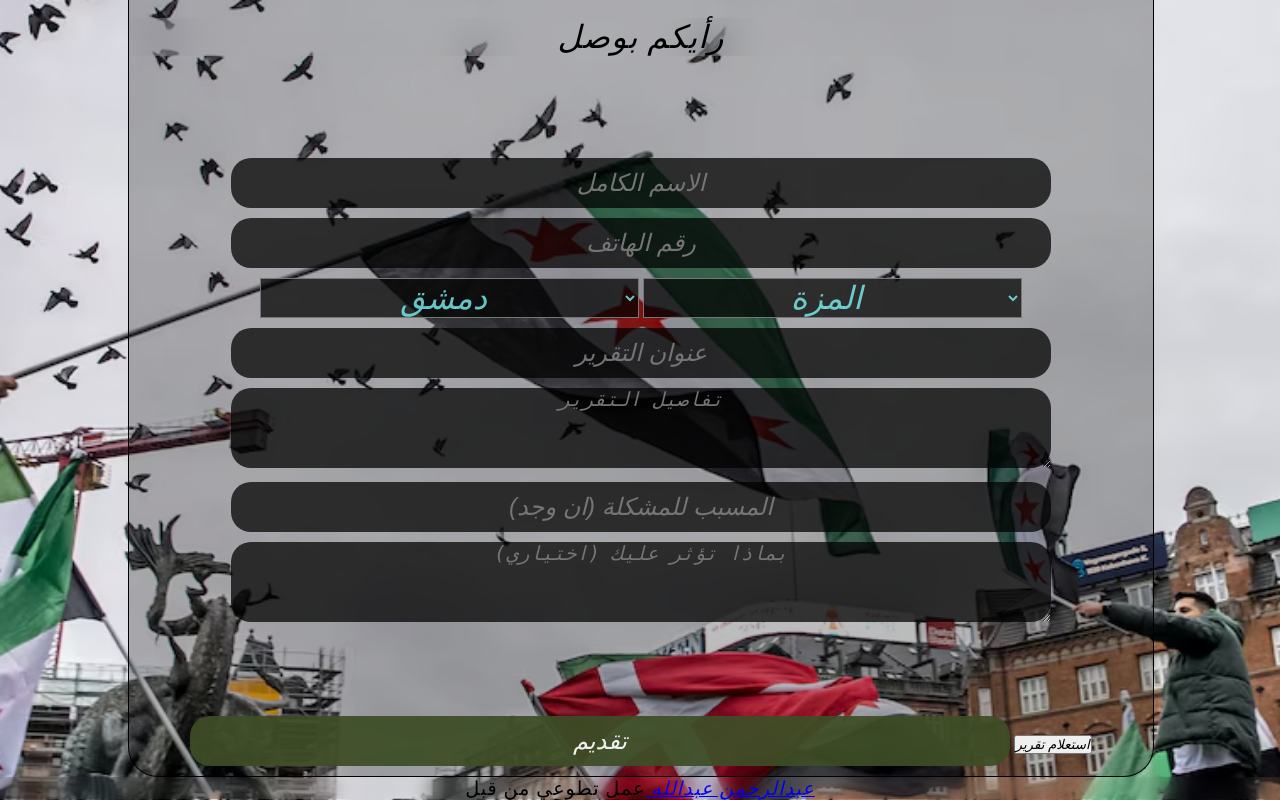
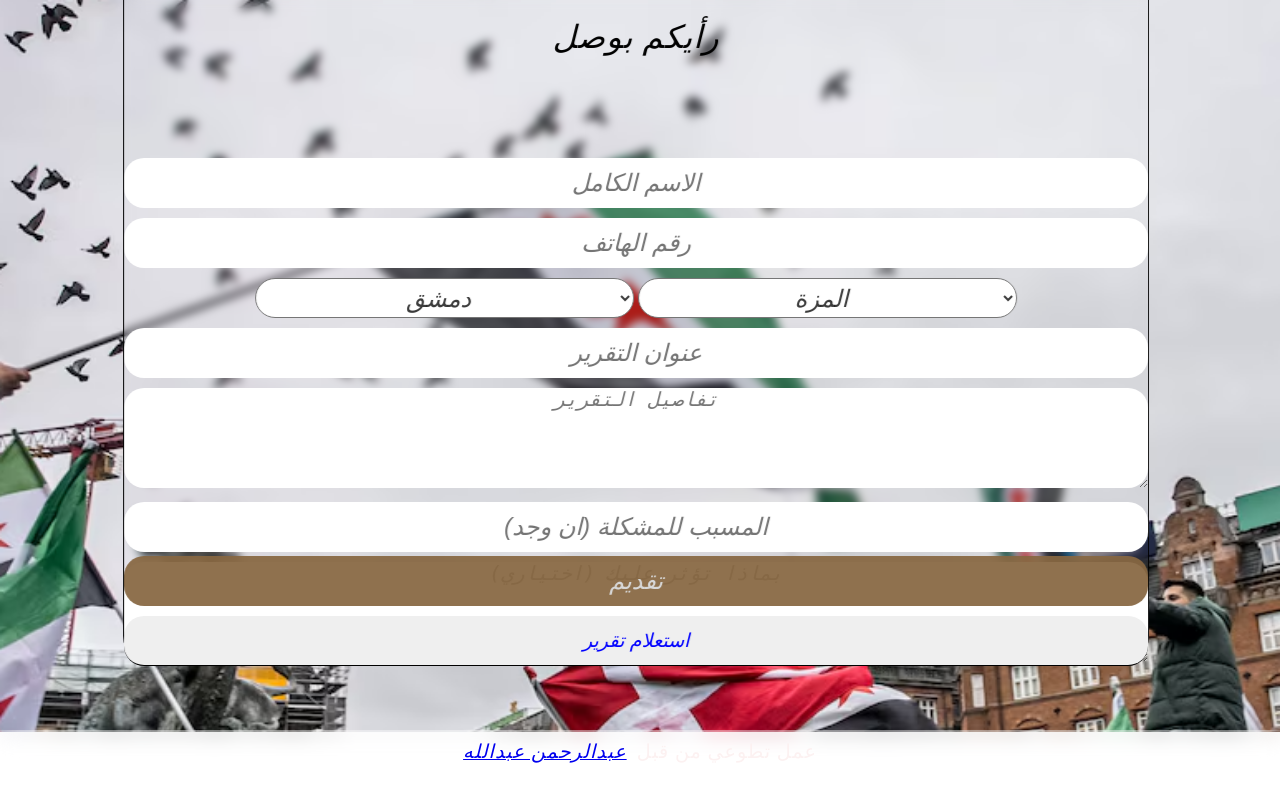
Before and after one commit to Abood-SyR/Report, a PHP site: page / in a window 1280 px wide. Run offline with PHP 8.4, Linux system fonts and the light colour scheme.

Commit message:
Update style.css

```diff
--- a/styles/style.css
+++ b/styles/style.css
@@ -14,7 +14,8 @@ h1{
 }
 #container{
     width: 100%;
-    height: 100vh;
+    max-height: 91.44vh;
+    height: 91.44vh;
     text-align: center;
     background: url(./../images/wallpaper1.png) no-repeat;
     background-size:cover;
@@ -22,51 +23,52 @@ h1{
     background-position:top;
 }
 #containerbody{
-
     text-align: center;
     width: 80%;
-    height: 97%;
-    margin-left: 10%;
-    background-color: #00000042;
-    border-bottom: solid 1px black;
+    height: 91%;
+    transform: translateX(12%);
+    backdrop-filter: blur(5px);
+    /* border-bottom: solid 1px black; */
     border-left: solid 1px black;
     border-right: solid 1px black;
     border-radius:  0px  0px 30px 30px  ;
     position: relative;
+    /* margin-bottom: 5%; */
 
 }
 form{
     margin-top: 10%;
 }
 input , textarea{
-    width: 80%;
+    width: 100%;
     height: 50px;
     border-radius: 20px;
     border: none;
     margin-bottom: 10px;
     text-align: center;
     font-size: 1.5em;
-    background-color: #000000bb;
-    color: #ffffffea;
+    background-color: #ffffff;
+    color: #000000ea;
 
 }
 
 textarea{
-    height: 80px;
+    height: 100px;
 }
 select{
     margin-bottom: 10px;
     height: 40px;
     width: 37%;
-    font-size: 2em;
+    font-size: 1.5em;
     text-align: center;
-    background-color: #000000bb;
-    color: #7ffdfdc4;
+    background-color: #ffffff;
+    color: #000000c4;
+    border-radius: 20px;
 }
 
-select:focus{
+/* select:focus{
     font-size: 1em;
-}
+} */
 
 
 
@@ -78,14 +80,34 @@ select:focus{
 }
 
 #submit input{
-    background-color: rgba(62, 78, 38, 0.932);
+    background-color: rgba(136, 103, 66, 0.932);
+    color: #d8d8d8;
+}
+
+#submit button{
+    width: 100%;
+    height: 50px;
+    border-radius: 20px;
+    font-size: 1.2em;
+    color: blue;
+    border: none;
+    /* margin-bottom: 10px; */
+    border-bottom: 1px solid black;
 }
 p{
     backdrop-filter: blur(10px);
-    height: 2.8%;
+    height: 6%;
     font-weight: 300;
     font-style:normal;
     letter-spacing: 1px;
     font-size:1.2em ;
-    color: #000000;
+    color: #fcf1f1;
+    margin-top: 5%;
+    align-items: center;
+    display: flex;
+    text-align: center;
+    justify-content: center;
 }
+span{
+    margin-right: 10px;
+}
```
